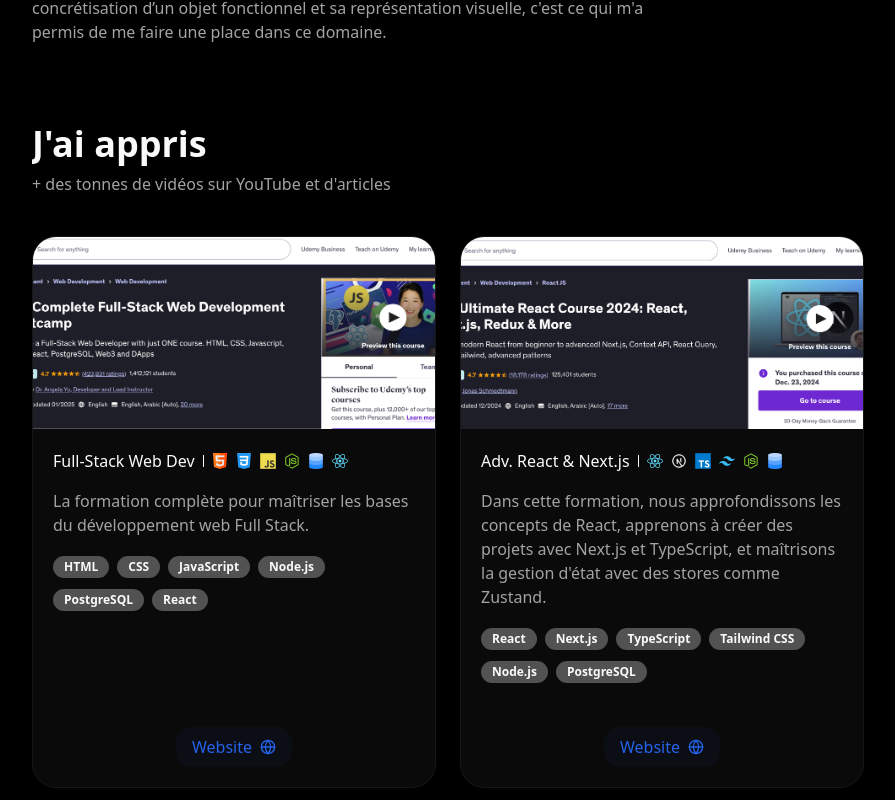
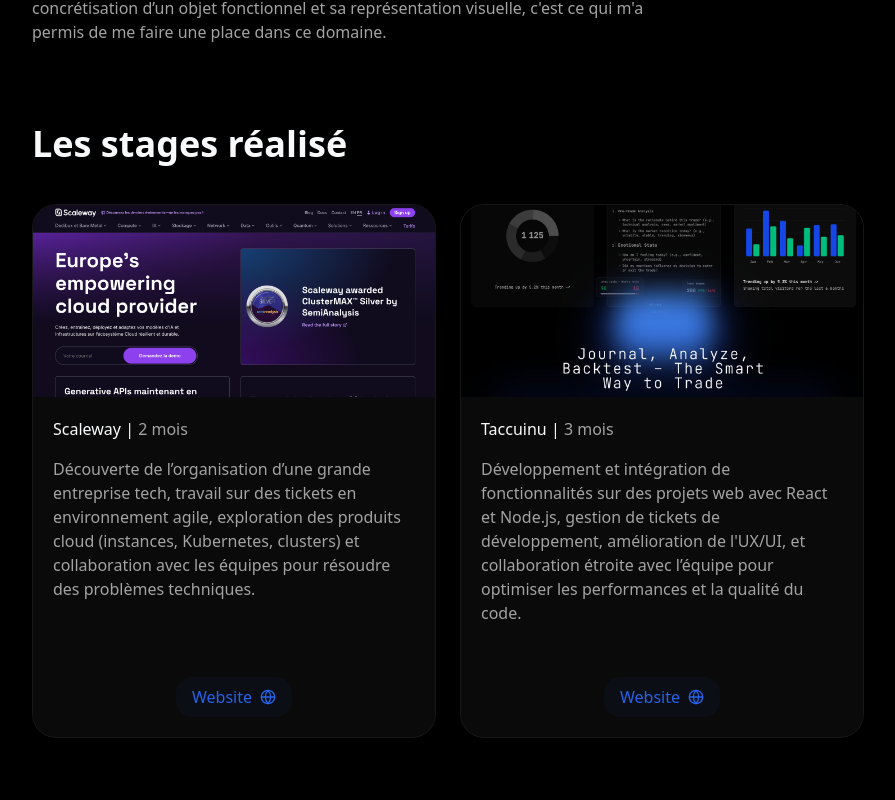
Before and after one commit to Bassammohammad/Portfolio, a React (Vite) app: page / in a window 1280 px wide. Shown: the part 540-1340 px from the top of the page, without its empty margins (192-1087 px from the left). Built offline with nearby package versions, Linux system fonts and the light colour scheme.

Commit message:
feat: removed some cards

```diff
--- a/index.html
+++ b/index.html
@@ -4,7 +4,7 @@
     <meta charset="UTF-8" />
     <link rel="icon" type="image/svg+xml" href="/profileIcon.png" />
     <meta name="viewport" content="width=device-width, initial-scale=1.0" />
-    <title>Vite + React + TS</title>
+    <title>Bassam MOHAMMAD</title>
   </head>
   <body>
     <div id="root"></div>
--- a/src/components/description.tsx
+++ b/src/components/description.tsx
@@ -1,21 +1,5 @@
 import ProjectCard from '@/components/project-card.tsx'
 
-const languagesLearnedInFirstCourse = [
-  'HTML',
-  'CSS',
-  'JavaScript',
-  'Node.js',
-  'PostgreSQL',
-  'React',
-]
-const languagesLearnedInSecondCourse = [
-  'React',
-  'Next.js',
-  'TypeScript',
-  'Tailwind CSS',
-  'Node.js',
-  'PostgreSQL',
-]
 const languagesUsedInFinanceApp = [
   'React',
   'Next.js',
@@ -41,41 +25,34 @@ export default function Description() {
           dans ce domaine.
         </p>
       </div>
-      <div className="space-y-10">
-        <div className="space-y-2 flex flex-col items-center lg:items-start">
-          <h1 className="text-4xl font-bold text-primary ">J'ai appris</h1>
-          <p className="text-tertiary ">
-            + des tonnes de vidéos sur YouTube et d'articles
-          </p>
-        </div>
-
+      <div className="space-y-10 flex flex-col items-center lg:items-start">
+        <h1 className="text-4xl font-bold text-primary"> Les stages réalisé</h1>
         <div className="grid grid-cols-1 gap-6 md:grid-cols-2 ">
           <ProjectCard
-            src="/firstCourse.png"
-            alt="first course"
-            title="Full-Stack Web Dev"
-            description="La formation complète pour maîtriser les bases du développement web Full Stack. "
-            arrayLanguages={languagesLearnedInFirstCourse}
-            hrefWebsite="https://www.udemy.com/course/the-complete-web-development-bootcamp/?couponCode=KEEPLEARNING"
+            src="/scaleway.png"
+            alt="scaleway stage"
+            title={
+              <>
+                Scaleway | <span className="text-tertiary">2 mois</span>
+              </>
+            }
+            description=" Découverte de l’organisation d’une grande entreprise tech, travail sur des tickets en
+            environnement agile, exploration des produits cloud (instances, Kubernetes, clusters) et collaboration
+             avec les équipes pour résoudre des problèmes techniques."
+            hrefWebsite="https://www.scaleway.com/en/"
           />
           <ProjectCard
-            src="/secondCourse.png"
-            alt="second course "
-            title="Adv. React & Next.js "
-            description="Dans cette formation, nous approfondissons les concepts de React,
-             apprenons à créer des projets avec Next.js et TypeScript,
-            et maîtrisons la gestion d'état avec des stores comme Zustand."
-            arrayLanguages={languagesLearnedInSecondCourse}
-            hrefWebsite="https://www.udemy.com/course/the-ultimate-react-course/?couponCode=KEEPLEARNING"
-          />
-          <ProjectCard
-            src="/thirdCourse.png"
-            alt="third course "
-            title="JavaScript Algorithms and Data Structures Masterclass "
-            description="Formation sur les algorithmes : compréhension de la complexité avec la notation Big O,
-             recherche binaire, optimisation de fonctions, résolution de problèmes avec les patterns courants et
-              la récursion.."
-            hrefWebsite="https://www.udemy.com/course/js-algorithms-and-data-structures-masterclass/"
+            src="/taccuinu.png"
+            alt="taccuinu stage"
+            title={
+              <>
+                Taccuinu | <span className="text-tertiary">3 mois</span>
+              </>
+            }
+            description="Développement et intégration de fonctionnalités sur des projets web avec React et Node.js,
+            gestion de tickets de développement, amélioration de l'UX/UI, et collaboration étroite avec l’équipe pour
+            optimiser les performances et la qualité du code."
+            hrefWebsite="https://taccuinu.com/"
           />
         </div>
       </div>
@@ -89,7 +66,7 @@ export default function Description() {
           <ProjectCard
             src="/financeProjet.png"
             alt="finance projet"
-            title="Finance App"
+            title="Finance App |"
             description="Analysez vos dépenses et revenus grâce à Finance App, qui vous
             permet de gérer vos transactions, les exporter et importer des
             fichiers CSV."
@@ -100,7 +77,7 @@ export default function Description() {
           <ProjectCard
             src="/portfolio.png"
             alt="portfolio projet"
-            title="Portfolio"
+            title="Portfolio |"
             description="Mon site personnel, ce site !"
             arrayLanguages={languagesUsedInPortfolio}
             hrefGithub="https://github.com/Bassammohammad/Portfolio"
@@ -108,29 +85,7 @@ export default function Description() {
           />
         </div>
       </div>
-      <div className="space-y-10 flex flex-col items-center lg:items-start">
-        <h1 className="text-4xl font-bold text-primary"> Les stages réalisé</h1>
-        <div className="grid grid-cols-1 gap-6 md:grid-cols-2 ">
-          <ProjectCard
-            src="/scaleway.png"
-            alt="scaleway stage"
-            title="Scaleway"
-            description=" Découverte de l’organisation d’une grande entreprise tech, travail sur des tickets en
-            environnement agile, exploration des produits cloud (instances, Kubernetes, clusters) et collaboration
-             avec les équipes pour résoudre des problèmes techniques."
-            hrefWebsite="https://www.scaleway.com/en/"
-          />
-          <ProjectCard
-            src="/taccuinu.png"
-            alt="taccuinu stage"
-            title="Taccuinu"
-            description="Développement et intégration de fonctionnalités sur des projets web avec React et Node.js,
-            gestion de tickets de développement, amélioration de l'UX/UI, et collaboration étroite avec l’équipe pour
-            optimiser les performances et la qualité du code."
-            hrefWebsite="https://taccuinu.com/"
-          />
-        </div>
-      </div>
+
       <div className="space-y-4 flex flex-col items-center lg:items-start">
         <h1 className="text-4xl font-bold text-primary ">
           Ce que j'aimerais réaliser dans ma carrière
--- a/src/components/project-card.tsx
+++ b/src/components/project-card.tsx
@@ -1,12 +1,11 @@
 import Image from '@/components/image.tsx'
 import { Badge } from '@/components/ui/badge.tsx'
 import { FiGithub, FiGlobe } from 'react-icons/fi'
-import { Separator } from '@/components/ui/separator.tsx'
 
 type ProjectCardProps = {
   src: string
   alt: string
-  title: string
+  title: React.ReactNode
   description: string
   arrayLanguages?: string[]
   hrefGithub?: string
@@ -62,7 +61,6 @@ export default function ProjectCard({
         <div>
           <div className="flex items-center gap-x-2">
             <h1 className="text-primary">{title}</h1>
-            <Separator orientation="vertical" />
             <TechIcons />
           </div>
           <p className="text-justify  md:text-left py-4  text-tertiary">
```
